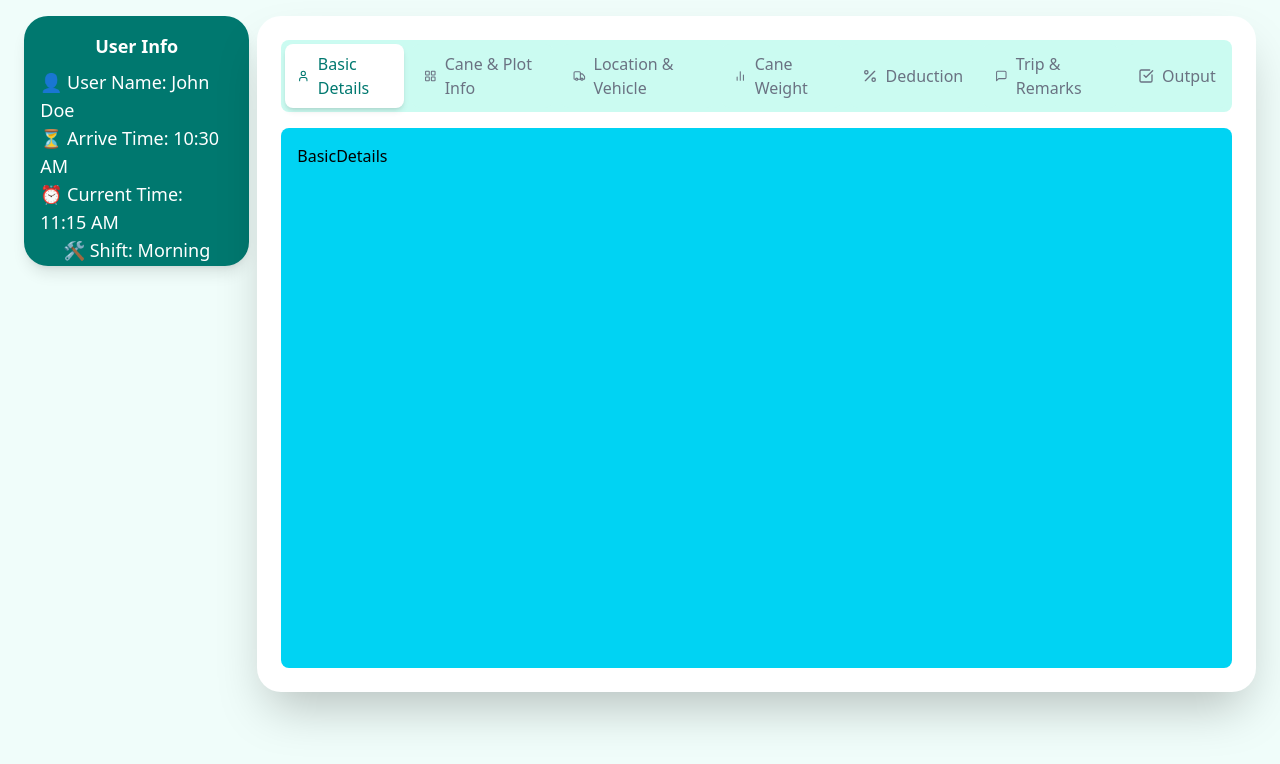
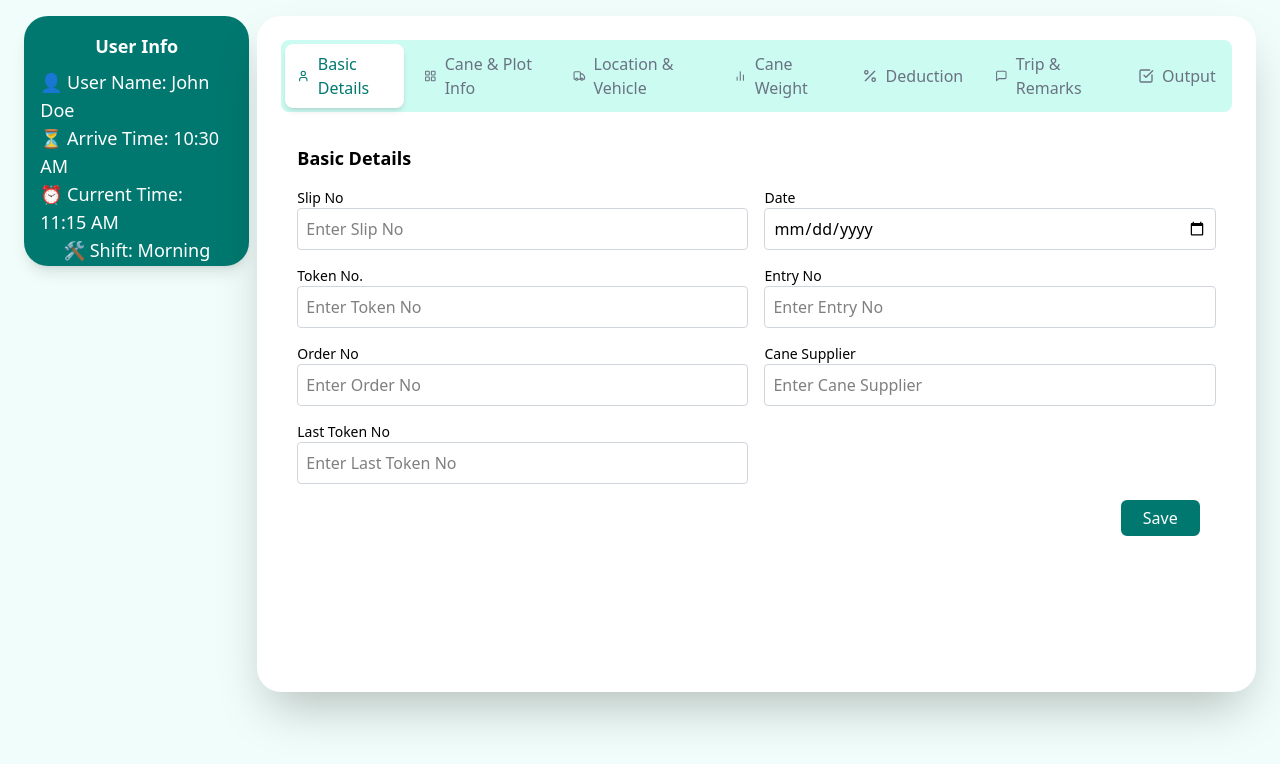
Before and after one commit to Ruturaj2003/multi-step-form-2, a React (Vite) app: page /cane-trip in a window 1280 px wide. Shown: the top 764 px of the page. Built offline with nearby package versions, Linux system fonts and the light colour scheme.

Commit message:
Create Basic Detail Form

```diff
--- a/src/pages/caneTripForm/BasicDetails.jsx
+++ b/src/pages/caneTripForm/BasicDetails.jsx
@@ -1,4 +1,84 @@
-const BasicDetails = () => {
-  return <div>BasicDetails</div>;
+import React from 'react';
+
+const BasicDetailsForm = () => {
+  return (
+    <div>
+      <h2 className="text-lg font-semibold mb-4">Basic Details</h2>
+      <div className="grid grid-cols-2 gap-4">
+        {/* Slip No */}
+        <div className="flex flex-col">
+          <label className="text-sm">Slip No</label>
+          <input
+            type="text"
+            placeholder="Enter Slip No"
+            className="border border-gray-300 rounded p-2 focus:outline-none focus:ring-2 focus:ring-teal-500"
+          />
+        </div>
+        {/* Date */}
+        <div className="flex flex-col">
+          <label className="text-sm">Date</label>
+          <input
+            type="date"
+            className="border border-gray-300 rounded p-2 focus:outline-none focus:ring-2 focus:ring-teal-500"
+          />
+        </div>
+        {/* Token No */}
+        <div className="flex flex-col">
+          <label className="text-sm">Token No.</label>
+          <input
+            type="text"
+            placeholder="Enter Token No"
+            className="border border-gray-300 rounded p-2 focus:outline-none focus:ring-2 focus:ring-teal-500"
+          />
+        </div>
+        {/* Entry No */}
+        <div className="flex flex-col">
+          <label className="text-sm">Entry No</label>
+          <input
+            type="text"
+            placeholder="Enter Entry No"
+            className="border border-gray-300 rounded p-2 focus:outline-none focus:ring-2 focus:ring-teal-500"
+          />
+        </div>
+        {/* Order No */}
+        <div className="flex flex-col">
+          <label className="text-sm">Order No</label>
+          <input
+            type="text"
+            placeholder="Enter Order No"
+            className="border border-gray-300 rounded p-2 focus:outline-none focus:ring-2 focus:ring-teal-500"
+          />
+        </div>
+        {/* Cane Supplier */}
+        <div className="flex flex-col">
+          <label className="text-sm">Cane Supplier</label>
+          <input
+            type="text"
+            placeholder="Enter Cane Supplier"
+            className="border border-gray-300 rounded p-2 focus:outline-none focus:ring-2 focus:ring-teal-500"
+          />
+        </div>
+        {/* Last Token No */}
+        <div className="flex flex-col">
+          <label className="text-sm">Last Token No</label>
+          <input
+            type="text"
+            placeholder="Enter Last Token No"
+            className="border border-gray-300 rounded p-2 focus:outline-none focus:ring-2 focus:ring-teal-500"
+          />
+        </div>
+      </div>
+      {/* Submit Button */}
+      <div className="flex justify-end items-center p-4">
+        <button
+          type="submit"
+          className="h-[36px] px-5 text-white bg-teal-700 border-2 border-teal-700 rounded-md hover:bg-teal-600 transition"
+        >
+          Save
+        </button>
+      </div>
+    </div>
+  );
 };
-export default BasicDetails;
+
+export default BasicDetailsForm;
--- a/src/pages/caneTripForm/Structure.jsx
+++ b/src/pages/caneTripForm/Structure.jsx
@@ -19,7 +19,7 @@ const Structure = () => {
         <Navbar />
 
         {/* Form Content */}
-        <div className="w-full bg-cyan-400 h-[540px] rounded-lg mt-4 overflow-y-auto p-4">
+        <div className="w-full h-[540px] rounded-lg mt-4 overflow-y-auto p-4">
           <Outlet />
         </div>
       </div>
```
